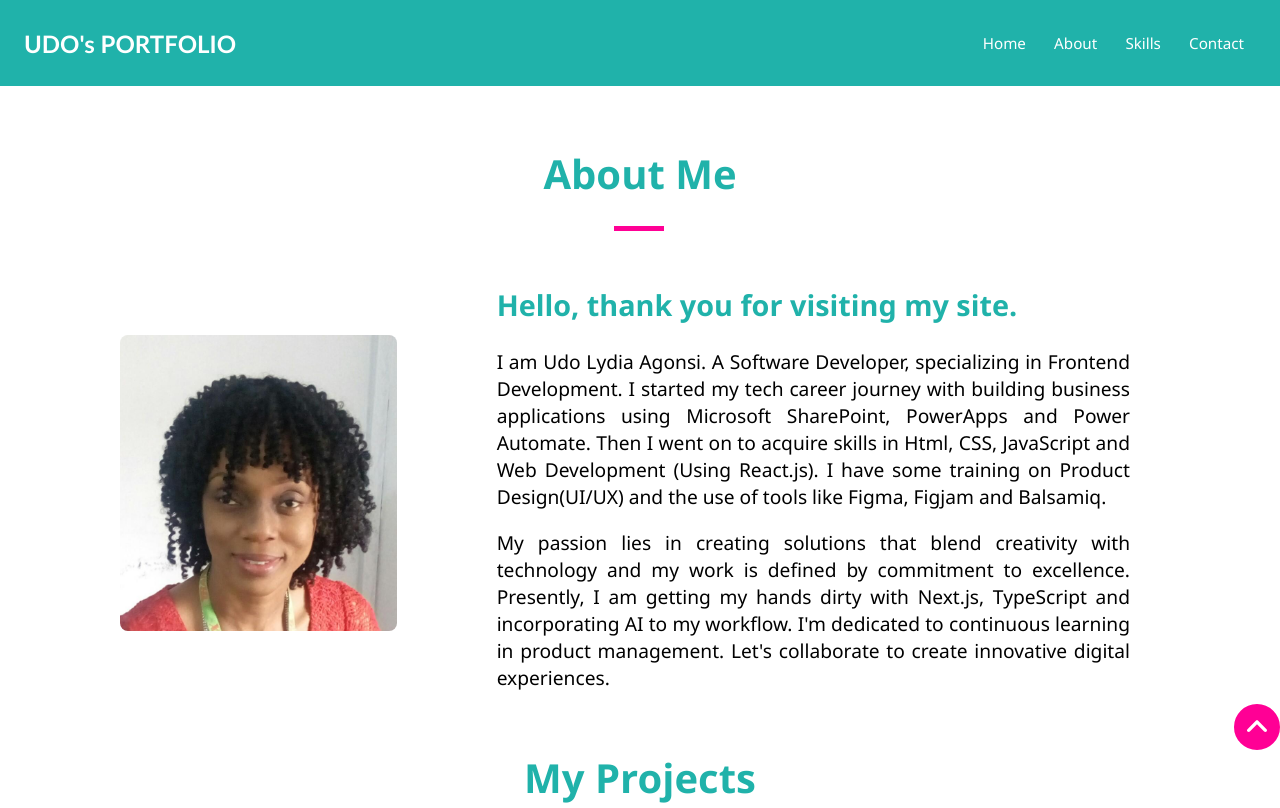
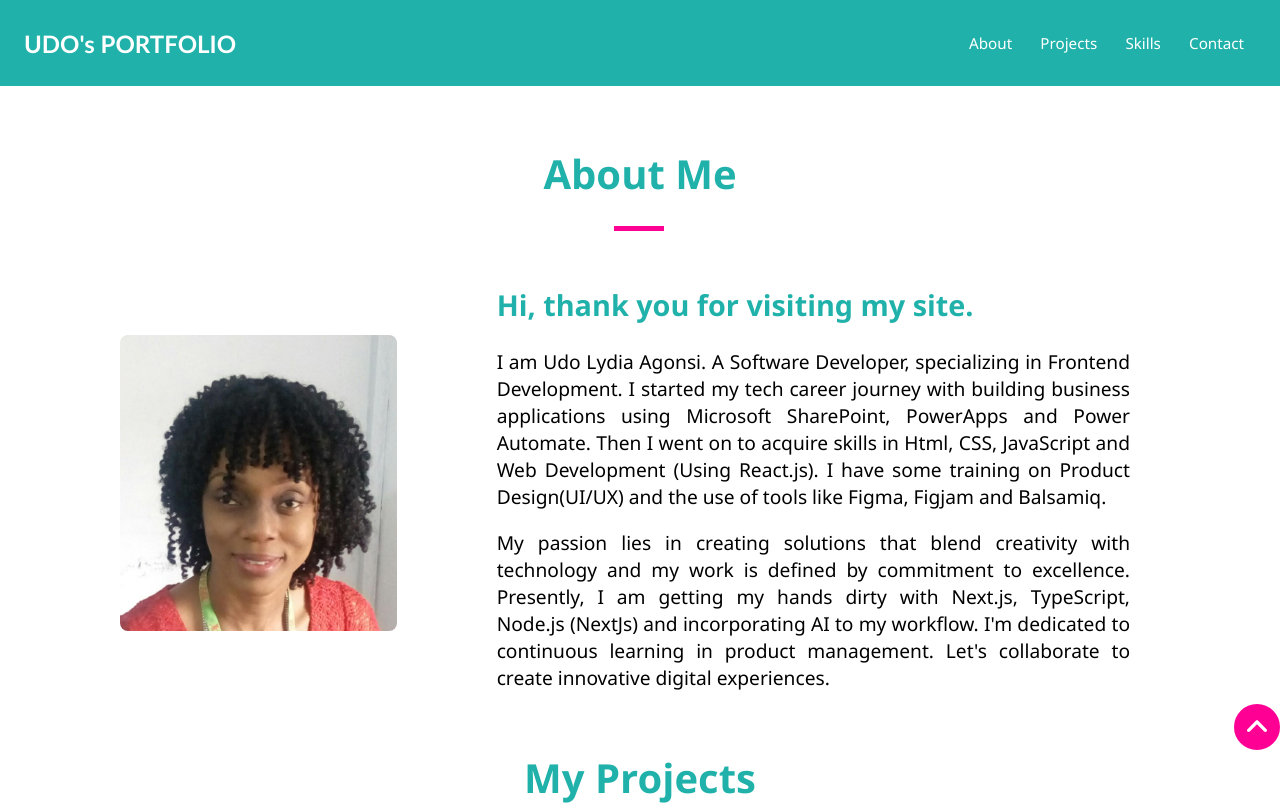
Before and after one commit to Agonsi123/My-Portfolio.github.io, a plain HTML site: page index.html in a window 1280 px wide. Shown: the top 808 px of the page. Drawn offline with Linux system fonts and the light colour scheme.

Commit message:
More  updates to About me

```diff
--- a/index.html
+++ b/index.html
@@ -17,10 +17,10 @@
         <div class="logo">UDO's PORTFOLIO</div>
         <nav id="navLink">
           <div class="link-wrapper active-link">
-            <a href="index.html">Home</a>
+            <a href="index.html">About</a>
           </div>
           <div class="link-wrapper">
-            <a href="#about">About</a>
+            <a href="#port">Projects</a>
           </div>
           <div class="link-wrapper">
             <a href="#skill">Skills</a>
@@ -61,7 +61,7 @@
             <img src="./images/profile.jpg" alt="" width="200px" height="200px" />
           </div>
           <div class="profile-content">
-            <h2>Hello, thank you for visiting my site.</h2>
+            <h2>Hi, thank you for visiting my site.</h2>
             <p>
               I am Udo Lydia Agonsi. A Software Developer, specializing in Frontend Development. I
               started my tech career journey with building business applications using Microsoft
@@ -72,7 +72,7 @@
             <p>
               My passion lies in creating solutions that blend creativity with technology and my
               work is defined by commitment to excellence. Presently, I am getting my hands dirty with
-              Next.js, TypeScript and incorporating AI to my workflow. I'm dedicated to continuous learning in product management.
+              Next.js, TypeScript, Node.js (NextJs) and incorporating AI to my workflow. I'm dedicated to continuous learning in product management.
               Let's collaborate to create innovative digital experiences.
             </p>
           </div>
```
